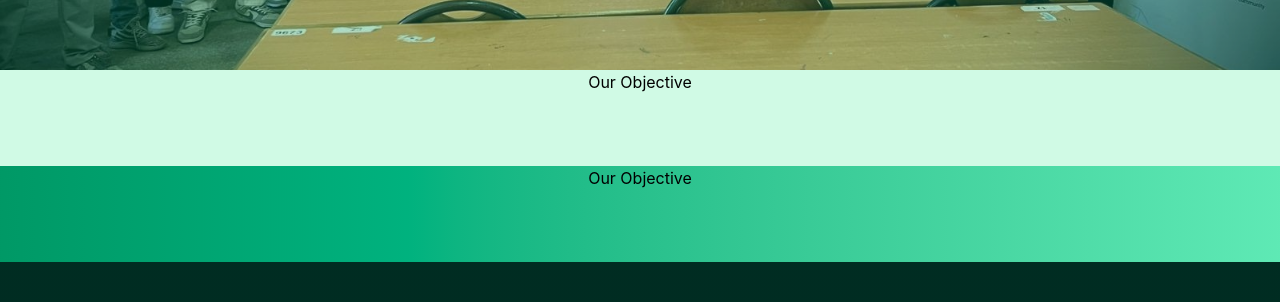
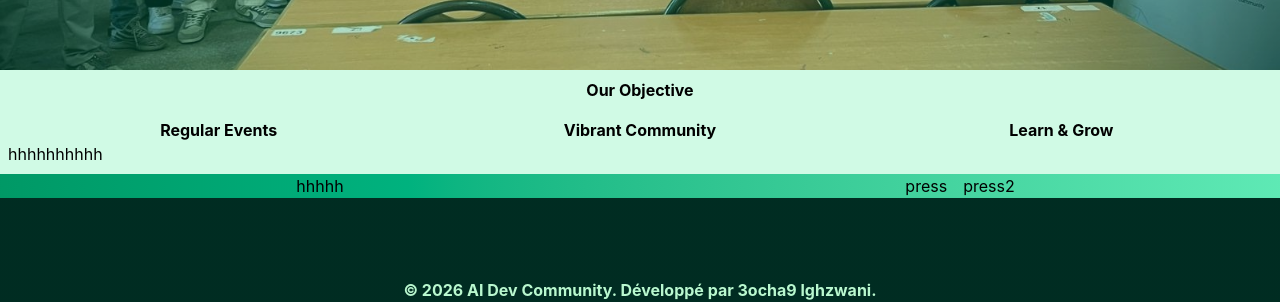
Before and after one commit to Skyzex54/Project_react_club, a React (Vite) app in the folder site_club/: page / in a window 1280 px wide. Shown: the part 650-952 px from the top of the page. Built offline with nearby package versions, Linux system fonts and the light colour scheme.

Commit message:
objectives

```diff
--- a/site_club/src/pages/Home.jsx
+++ b/site_club/src/pages/Home.jsx
@@ -11,8 +11,28 @@ function Home() {
       </div>
 
     </div>
-    <div className='h-[12vh] grid grid-rows-2 bg-emerald-100'><p className='row-start-1 text-center'>Our Objective</p></div>
-    <div className='h-[12vh] grid grid-rows-2 bg-linear-to-r from-emerald-600 to-emerald-300'><p className='row-start-1 text-center'>Our Objective</p></div>
+    <div className='grid min-h-[12vh] grid-rows-[auto_1fr] bg-emerald-100'>
+      <p className='row-start-1 text-center font-bold p-2'>Our Objective</p>
+      <div className='row-start-2 grid grid-cols-3 p-2'>
+        <div className='col-start-1 '>
+          <p className='text-center font-bold'>Regular Events</p>
+          <p>hhhhhhhhhh</p>
+        </div>
+        <div className='col-start-2'>
+          <p className='text-center font-bold'>Vibrant Community</p>
+        </div>
+        <div className='col-start-3'>
+          <p className='text-center font-bold'>Learn & Grow</p>
+        </div>
+      </div>
+    </div>
+    <div className='h-auto grid grid-cols-2 bg-linear-to-r from-emerald-600 to-emerald-300'>
+      <div className ='inline-flex col-start-2 justify-center'>
+        <button className='px-2'>press</button>
+        <button className='px-2'>press2</button>
+      </div>
+      <p className='row-start-1 col-start-1 text-center'>hhhhh</p>
+    </div>
     </>
 
   )
```
